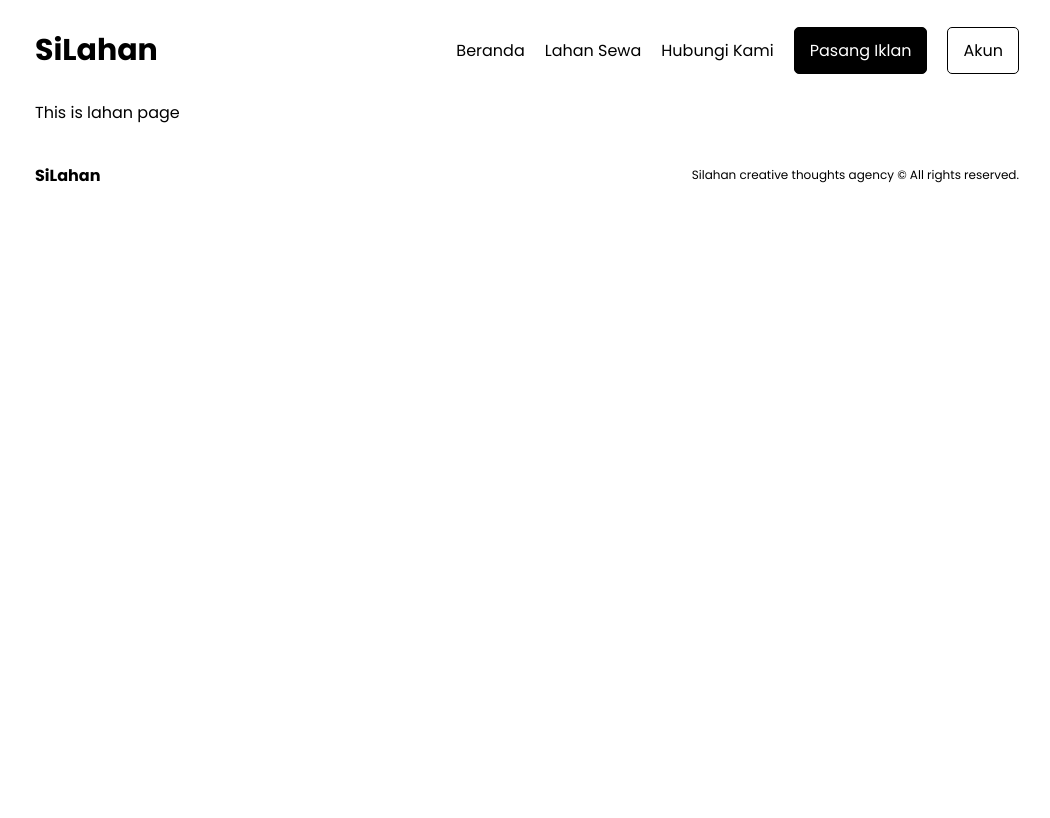
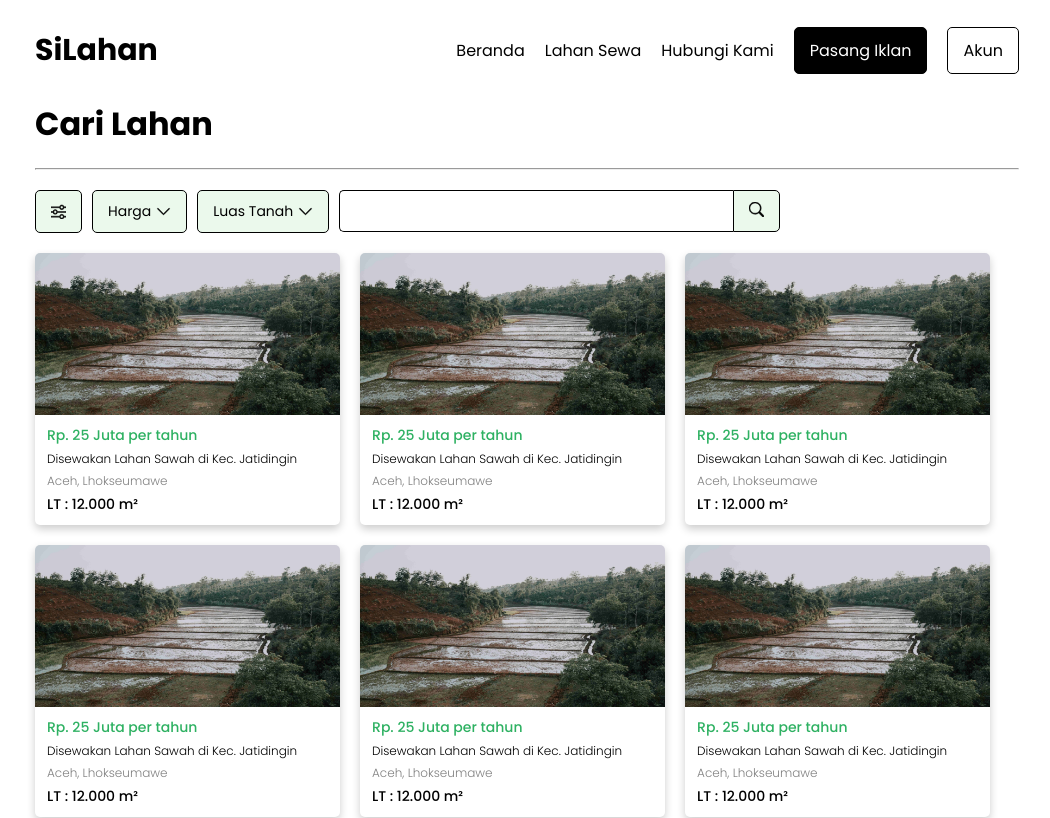
Before and after one commit to Junialdy/silahan, a Next.js app: page /lahan in a window 1280 px wide. Shown: the top 818 px of the page, without its empty margins (113-1163 px from the left). Built offline with nearby package versions, Linux system fonts and the light colour scheme.

Commit message:
feat: add static view lahan page and modal Component

```diff
--- a/src/app/lahan/lahan.module.css
+++ b/src/app/lahan/lahan.module.css
@@ -0,0 +1,3 @@
+.container > hr {
+  margin: 20px 0;
+}
--- a/src/app/lahan/page.jsx
+++ b/src/app/lahan/page.jsx
@@ -1,5 +1,14 @@
+import ProdukList from "@/components/produk/produkList/ProdukList";
+import styles from "./lahan.module.css";
+
 const LahanPage = () => {
-  return <div>This is lahan page</div>;
+  return (
+    <div className={styles.container}>
+      <h1>Cari Lahan</h1>
+      <hr />
+      <ProdukList />
+    </div>
+  );
 };
 
 export default LahanPage;
--- /dev/null
+++ b/src/components/modal/Modal.jsx
@@ -0,0 +1,30 @@
+"use client";
+
+import styles from "./modal.module.css";
+import { BsXLg } from "react-icons/bs";
+
+const Modal = ({ open, onClose, children, title }) => {
+  return (
+    // backdrop
+    <div
+      className={`${styles.container} ${
+        open ? styles.active : styles.inactive
+      }`}
+      onClick={onClose}
+    >
+      {/* modal */}
+      <div className={styles.modal} onClick={(e) => e.stopPropagation()}>
+        <div className={styles.header}>
+          <p>{title}</p>
+          <button onClick={onClose}>
+            <BsXLg className={styles.icon} />
+          </button>
+        </div>
+        <hr />
+        {children}
+      </div>
+    </div>
+  );
+};
+
+export default Modal;
--- /dev/null
+++ b/src/components/modal/modal.module.css
@@ -0,0 +1,78 @@
+.container {
+  display: flex;
+  position: fixed;
+  top: 0;
+  right: 0;
+  bottom: 0;
+  left: 0;
+  justify-content: center;
+  align-items: center;
+  transition-property: color, background-color, border-color,
+    text-decoration-color, fill, stroke;
+  transition-timing-function: cubic-bezier(0.4, 0, 0.2, 1);
+  transition-duration: 300ms;
+}
+
+.active {
+  visibility: visible;
+  background-color: rgba(0, 0, 0, 0.5);
+  z-index: 1;
+}
+
+.inactive {
+  visibility: hidden;
+}
+
+.modal {
+  padding: 1.5rem;
+  border-radius: 5px;
+  background-color: #ffffff;
+  /* transition-property: all;
+  transition-timing-function: cubic-bezier(0.4, 0, 0.2, 1);
+  transition-duration: 300ms; */
+  box-shadow: 0 1px 3px 0 rgba(0, 0, 0, 0.1), 0 1px 2px 0 rgba(0, 0, 0, 0.06);
+}
+
+.modal > hr {
+  margin: 15px 0;
+}
+
+.modalActive {
+  --transform-scale-x: 1;
+  --transform-scale-y: 1;
+  opacity: 1;
+}
+.modalInactive {
+  --transform-scale-x: 1.25;
+  --transform-scale-y: 1.25;
+  opacity: 0;
+}
+
+.header {
+  display: flex;
+  gap: 10px;
+  justify-content: space-between;
+}
+
+.header > button {
+  background: none;
+  border: none;
+  cursor: pointer;
+}
+
+.header > p {
+  font-size: 20px;
+  font-weight: 500;
+}
+
+.icon {
+  stroke-width: 0.5;
+  font-size: 20px;
+  /* transition-duration: 300ms; */
+  color: var(--black);
+}
+
+.icon:hover {
+  /* transition-duration: 300ms; */
+  color: var(--green);
+}
--- a/src/components/produk/produkList/ProdukList.jsx
+++ b/src/components/produk/produkList/ProdukList.jsx
@@ -1,20 +1,63 @@
+"use client";
+
+import { useState } from "react";
 import ProdukCard from "./produkCard/ProdukCard";
 import styles from "./produkList.module.css";
+import { BsChevronDown, BsSliders, BsSearch } from "react-icons/bs";
+import Modal from "@/components/modal/Modal";
+import HargaInput from "@/components/iklanForm/hargaInput/hargaInput";
 
 const ProdukList = () => {
+  const [openHarga, setOpenHarga] = useState(false);
+  const [openLuas, setOpenLuas] = useState(false);
   return (
     <div className={styles.container}>
       <div className={styles.filters}>
-        <button>ASC</button>
-        <select name="kecamatan">
-          <option value="kecamatan">Kecamatan</option>
-        </select>
-        <select name="kabupatenkota">
-          <option value="kabupatenkota">Kabupaten/Kota</option>
-        </select>
-        <select name="provinsi">
-          <option value="provinsi">Provinsi</option>
-        </select>
+        <button>
+          <BsSliders className={styles.icons} />
+        </button>
+        <button onClick={() => setOpenHarga(true)}>
+          Harga <BsChevronDown className={styles.icons} />
+        </button>
+        <button onClick={() => setOpenLuas(true)}>
+          Luas Tanah <BsChevronDown className={styles.icons} />
+        </button>
+        <Modal
+          open={openHarga}
+          onClose={() => setOpenHarga(false)}
+          title="Harga"
+        >
+          <div className={styles.modalContainer}>
+            <p>
+              Lorem ipsum, dolor sit amet consectetur adipisicing elit. Harum a
+              sequi vero quam enim at cupiditate, architecto cumque possimus
+              velit. Suscipit, recusandae quas dignissimos nihil officiis saepe
+              quis id ratione?
+            </p>
+          </div>
+        </Modal>
+        <Modal
+          open={openLuas}
+          onClose={() => setOpenLuas(false)}
+          title="Luas Tanah"
+        >
+          <div className={styles.modalContainer}>
+            <p>
+              Lorem ipsum, dolor sit amet consectetur adipisicing elit. Harum a
+              sequi vero quam enim at cupiditate, architecto cumque possimus
+              velit. Suscipit, recusandae quas dignissimos nihil officiis saepe
+              quis id ratione?
+            </p>
+          </div>
+        </Modal>
+        <div className={styles.searchContainer}>
+          <form action="">
+            <input type="text" name="q" />
+            <button type="submit">
+              <BsSearch className={styles.icons} />
+            </button>
+          </form>
+        </div>
       </div>
       <div className={styles.list}>
         <div className={styles.item}>
--- a/src/components/produk/produkList/produkList.module.css
+++ b/src/components/produk/produkList/produkList.module.css
@@ -9,29 +9,66 @@
   gap: 10px;
 }
 
-.filters button,
-.filters select {
+.filters > button {
+  font-family: inherit;
+  display: flex;
+  gap: 5px;
   font-size: 14px;
   background-color: #ebf9ec;
-  padding: 10px 24px;
+  padding: 10px 15px;
   border: 1px solid black;
   border-radius: 5px;
   cursor: pointer;
+  align-items: center;
 }
 
-.list{
+.modalContainer {
+  width: 500px;
+}
+.searchContainer {
+  width: 40%;
+}
+
+.searchContainer input {
+  width: 100%;
+  padding: 10px 15px;
+  border: 1px solid black;
+  border-right: none;
+  border-radius: 5px 0 0 5px;
+  font-family: inherit;
+}
+
+.searchContainer input:focus {
+  outline-width: 0;
+}
+
+.searchContainer button {
+  position: absolute;
+  background-color: #ebf9ec;
+  padding: 11px 15px;
+  border: 1px solid black;
+  cursor: pointer;
+  border-radius: 0 5px 5px 0;
+}
+
+.icons {
+  font-size: 15px;
+  stroke-width: 0.5;
+}
+
+.list {
   display: flex;
   flex-wrap: wrap;
   gap: 20px;
 }
 
-.item{
+.item {
   width: 23%;
 }
 
 @media screen and (max-width: 1280px) {
   .item {
-    width:31%;
+    width: 31%;
   }
 }
 
@@ -46,7 +83,11 @@
     width: 100%;
   }
 
-  .filters{
-    flex-direction: column;
+  .filters {
+    flex-wrap: wrap;
+  }
+
+  .searchContainer {
+    width: 80%;
   }
 }
```
Lines whose indentation alone changed are shown as unchanged.
